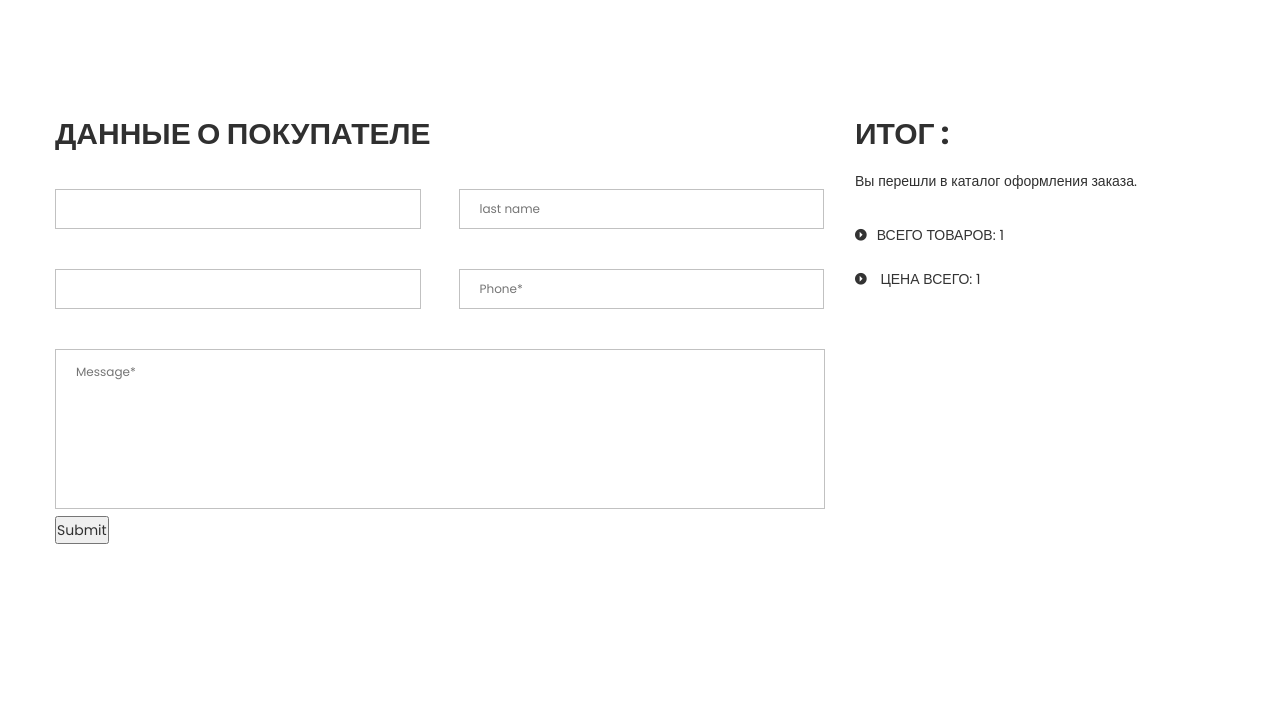
After one commit to o251298/dking, a PHP site: template views/cart/checkout.php in a window 1280 px wide. The commit adds this page. Shown: the part 455-1180 px from the top of the page. Run offline with PHP 8.4, Linux system fonts and the light colour scheme; the template is opened without the code that fills it: most values are stand-ins (such as "Sample title", 1, 10 or a date in 2020); data that the repository does not hold is empty; some libraries are stand-ins or nearby versions.

Commit message:
add feature cart-checkout in cCartController

```diff
--- a/config/routes.php
+++ b/config/routes.php
@@ -10,6 +10,7 @@ return array(
      'cabinet/edit' => 'cabinet/edit',
      'cart/addAjax/([0-9]+)' => 'cart/addAjax/$1',
      'cart/view' => 'cart/view',
+     'cart/checkout' => 'cart/checkout',
      'cabinet' => 'cabinet/index',
      '' => 'site/index',
 
--- /dev/null
+++ b/views/cart/checkout.php
@@ -0,0 +1,92 @@
+<?php include ROOT.'/views/layouts/header.php';?>
+<div class="ht__bradcaump__area" style="background: rgba(0, 0, 0, 0) url(images/bg/2.jpg) no-repeat scroll center center / cover ;">
+    <div class="ht__bradcaump__wrap">
+        <div class="container">
+            <div class="row">
+                <div class="col-xs-12">
+                    <div class="bradcaump__inner text-center">
+                        <h2 class="bradcaump-title">Корзина</h2>
+                        <nav class="bradcaump-inner">
+                            <a class="breadcrumb-item" href="index.html">Home</a>
+                            <span class="brd-separetor">/</span>
+                            <span class="breadcrumb-item active">Checkout</span>
+                        </nav>
+                    </div>
+                </div>
+            </div>
+        </div>
+    </div>
+</div>
+<!-- End Bradcaump area -->
+<!-- Start Checkout Area -->
+<section class="our-checkout-area ptb--120 bg__white">
+    <div class="container">
+        <div class="row">
+            <div class="col-md-8 col-lg-8">
+
+
+                <?php if ($result == true): ?>
+                        <div class="alert alert-success" role="alert">
+                            <h4>Успех</h4>
+                        </div>
+                    <?php else: ?>
+
+                    <?php if (!empty($errors)): ?>
+                        <?php foreach ($errors as $error): ?>
+                            <div class="alert alert-danger" role="alert">
+                                <?= $error; ?>
+                            </div>
+                        <?php endforeach; ?>
+                    <?php endif; ?>
+                    <div class="ckeckout-left-sidebar">
+                        <!-- Start Checkbox Area -->
+                        <div class="checkout-form">
+                            <h2 class="section-title-3">Данные о покупателе</h2>
+                            <form action="#" method="post" class="checkout-form-inner">
+                                <div class="single-checkout-box">
+                                    <input type="text" placeholder="<?= $user['username'] ?>" value="<?= $user['username'] ?>" name="fname">
+                                    <input type="text" placeholder="last name"  name="lname">
+                                </div>
+                                <div class="single-checkout-box">
+                                    <input type="email" placeholder="<?= $user['email'] ?>" value="<?= $user['email'] ?>" name="email">
+                                    <input type="text" placeholder="Phone*" name="number">
+                                </div>
+                                <div class="single-checkout-box">
+                                    <textarea name="comment" placeholder="Message*"></textarea>
+                                </div>
+                                <div class="checkout-btn">
+                                    <input type="submit" name="buy" class="ts-btn btn-light btn-large hover-theme">
+                                </div>
+                            </form>
+                        </div>
+                    </div>
+
+
+
+                <?php endif; ?>
+
+
+
+            </div>
+<?php if ($result != true): ?>
+
+            <div class="col-md-4 col-lg-4">
+                <div class="checkout-right-sidebar">
+                    <div class="our-important-note">
+                        <h2 class="section-title-3">Итог :</h2>
+                        <p class="note-desc">Вы перешли в каталог оформления заказа.</p>
+                        <ul class="important-note">
+                            <li><a href=""><i class="zmdi zmdi-caret-right-circle"></i>ВСЕГО ТОВАРОВ: <?= $totalCount; ?></a></li>
+                            <li><a href=""><i class="zmdi zmdi-caret-right-circle"></i> ЦЕНА ВСЕГО:  <?= $totalPrice; ?></a></li>
+                        </ul>
+                    </div>
+
+                </div>
+            </div>
+<?php endif; ?>
+
+
+        </div>
+    </div>
+</section>
+<?php include ROOT.'/views/layouts/footer.php';?>
--- a/views/cart/view.php
+++ b/views/cart/view.php
@@ -90,7 +90,7 @@
                                     </tbody>
                                 </table>
                                 <div class="wc-proceed-to-checkout">
-                                    <a href="checkout.html">Proceed to Checkout</a>
+                                    <a href="/cart/checkout">Proceed to Checkout</a>
                                 </div>
                             </div>
                         </div>
```
Also changed, not shown: controllers/CartController.php (+82 -0 lines), models/Cart.php (+7 -1 lines), models/Order.php (added, +26 -0 lines), models/User.php (+7 -0 lines), 3 other files.
